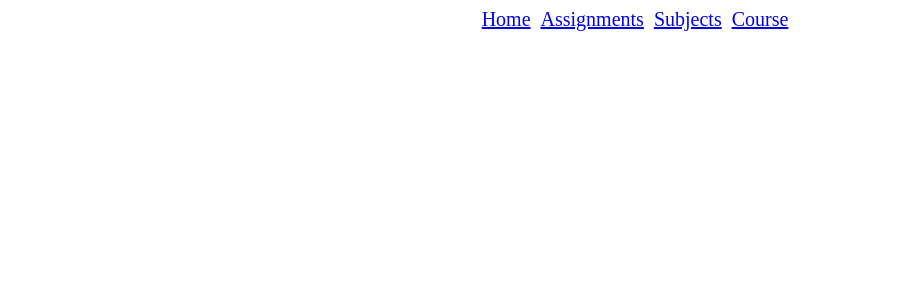
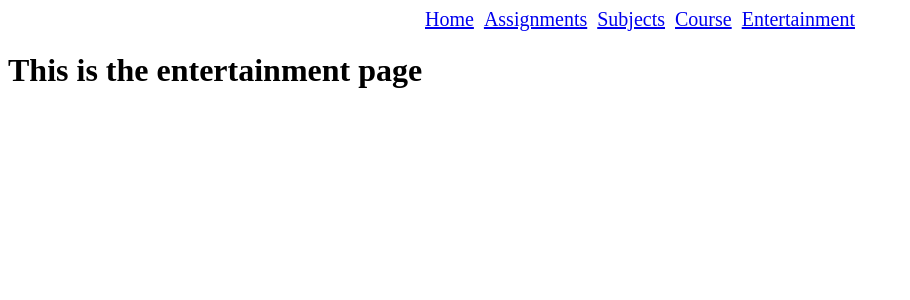
Before and after one commit to dav53521/Uni-and-Entertainment-Tracker-And-Helper, a Vue app: page /entertainment in a window 1280 px wide. Shown: the top 300 px of the page, without its empty margins (0-910 px from the left). Built offline with nearby package versions, Linux system fonts and the light colour scheme.

Commit message:
Added a new page and added routing for the entertainment and course page

```diff
--- a/src/App.vue
+++ b/src/App.vue
@@ -10,6 +10,7 @@ import { RouterLink, RouterView } from 'vue-router'
         <RouterLink to="/assignments" class="assignments-routelink">Assignments</RouterLink>
         <RouterLink to="/subjects" class="subjects-routelink">Subjects</RouterLink>
         <RouterLink to="/course" class="course-routelink">Course</RouterLink>
+        <RouterLink to="/entertainment" class="entertainment-routelink">Entertainment</RouterLink>
       </nav>
     </div>
   </header>
@@ -44,4 +45,14 @@ import { RouterLink, RouterView } from 'vue-router'
     position: relative;
     left: 10px;
   }
+
+  nav {
+    margin: 0;
+    padding: 0;
+  }
+
+  .entertainment-routelink {
+    position: relative;
+    left: 20px;
+  }
 </style>
--- a/src/router/index.ts
+++ b/src/router/index.ts
@@ -22,6 +22,16 @@ const router = createRouter({
       name: 'subjects',
       component: () => import('../views/Subjects.vue')
     },
+    {
+      path: '/course',
+      name: 'course',
+      component: () => import('../views/Course.vue')
+    },
+    {
+      path: '/entertainment',
+      name: 'entertainment',
+      component: () => import('../views/Entertainment.vue')
+    }
   ]
 })
 
--- /dev/null
+++ b/src/views/Entertainment.vue
@@ -0,0 +1,6 @@
+<template>
+    <h1 class="header">This is the entertainment page</h1>
+</template>
+
+<style scoped>
+</style>
```
